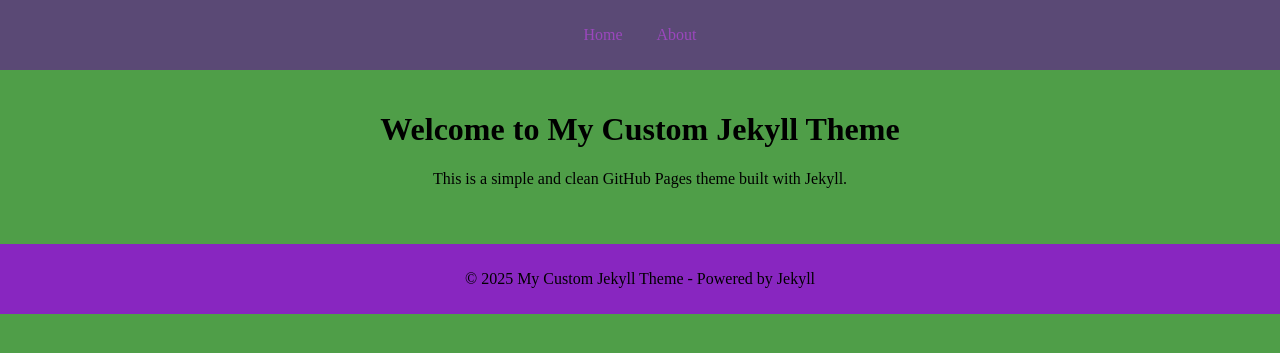
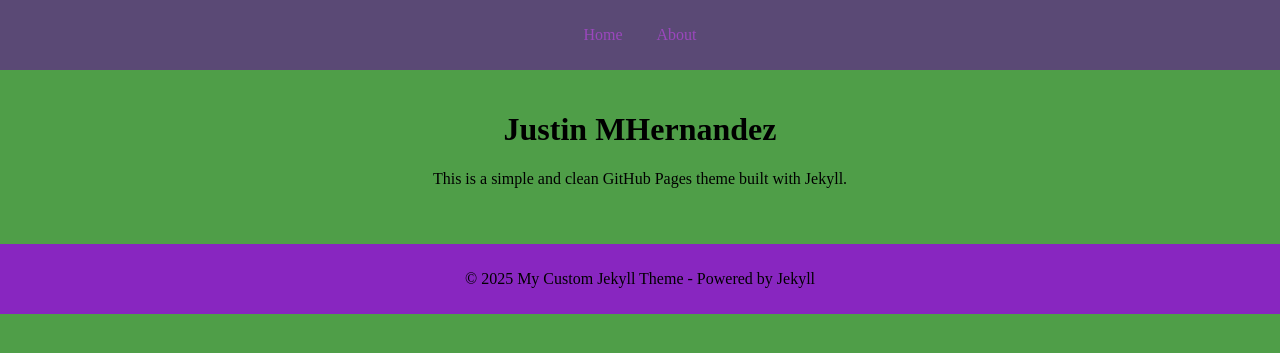
Before and after one commit to Jher873/Jher873.github.io, a Jekyll site: the page built from index.md, in a window 1280 px wide. Shown: the top 353 px of the page. Built offline with Jekyll 4.4.1, drawn with Linux system fonts in a browser that asks for light colours.

Commit message:
Update index.md

```diff
--- a/index.md
+++ b/index.md
@@ -2,5 +2,5 @@
 layout: default
 title: Home
 ---
-# Welcome to My Custom Jekyll Theme
+#  Justin MHernandez
 This is a simple and clean GitHub Pages theme built with Jekyll.
```
